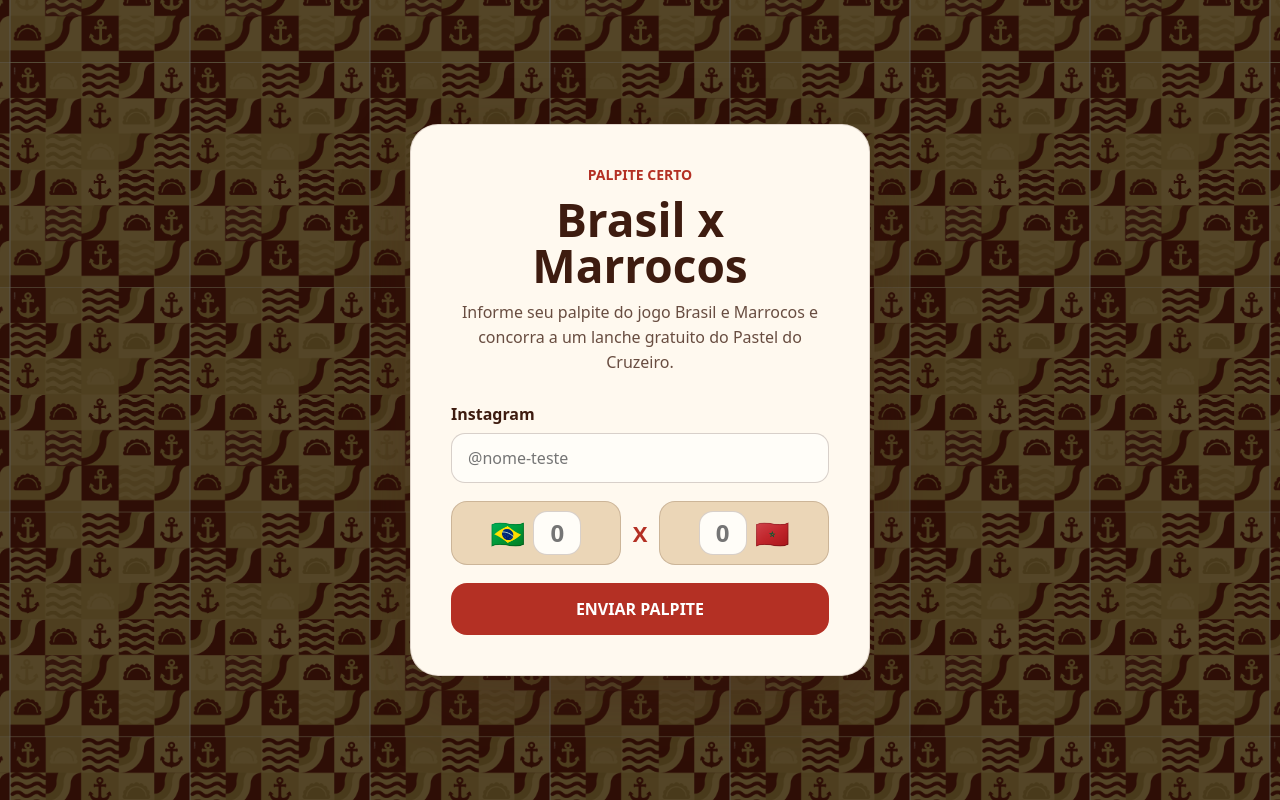
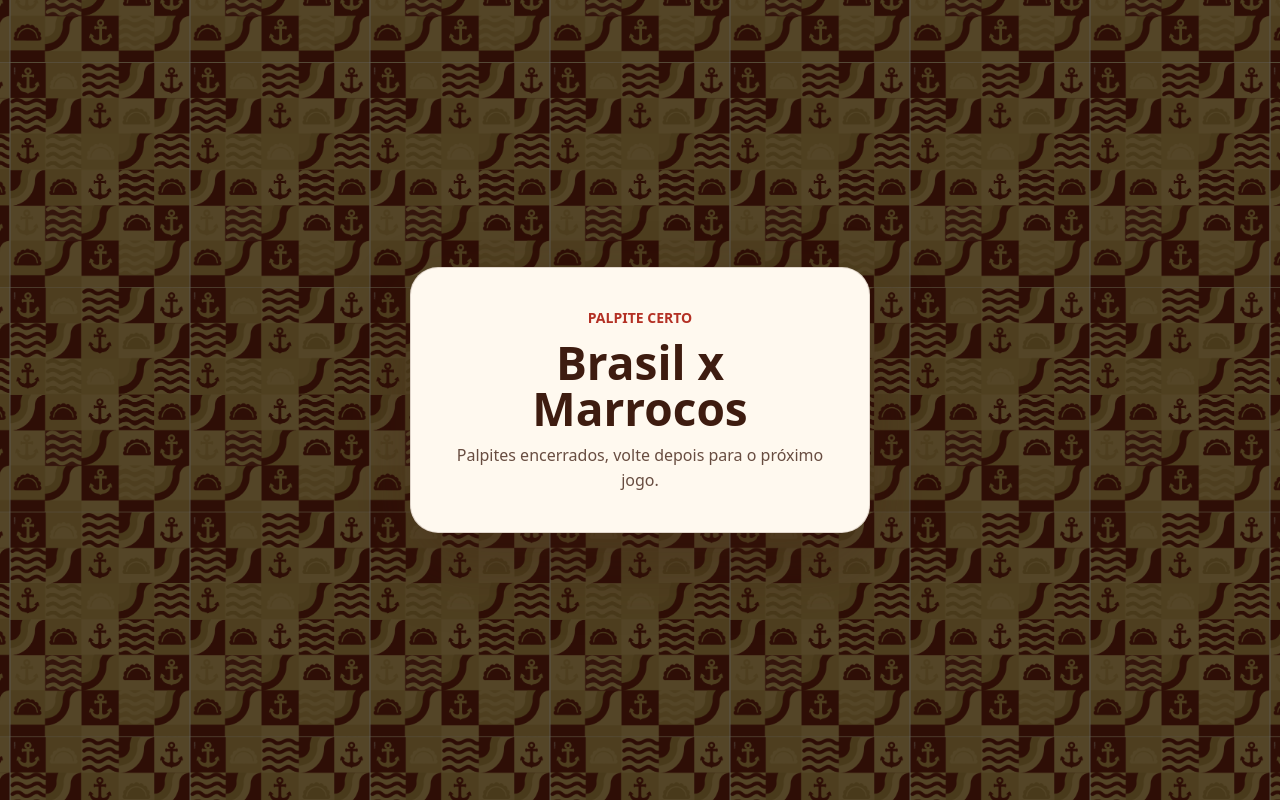
Before and after one commit to delivery-cruzeiro/cup-pool, a React (Vite) app: page / in a window 1280 px wide. Built offline with nearby package versions, Linux system fonts and the light colour scheme.

Commit message:
chore: close cup pool guesses

```diff
--- a/src/CupPollApp.tsx
+++ b/src/CupPollApp.tsx
@@ -122,64 +122,10 @@ export function CupPollApp() {
 					<span className="poll-eyebrow">Palpite Certo</span>
 					<h1 id="poll-title">Brasil x Marrocos</h1>
 					<p>
-						Informe seu palpite do jogo Brasil e Marrocos e concorra a um lanche gratuito
-						do Pastel do Cruzeiro.
+						Palpites encerrados, volte depois para o próximo jogo.
 					</p>
 				</div>
 
-				<form className="poll-form" onSubmit={handleSubmit}>
-					<label className="poll-field">
-						<span>Instagram</span>
-						<input
-							autoComplete="off"
-							inputMode="text"
-							onChange={event => setInstagramHandle(event.target.value)}
-							placeholder="@nome-teste"
-							type="text"
-							value={instagramHandle}
-						/>
-					</label>
-
-					<div className="score-field" aria-label="Placar do jogo">
-						<label className="score-input">
-							<span aria-hidden="true">🇧🇷</span>
-							<input
-								aria-label="Gols do Brasil"
-								inputMode="numeric"
-								min="0"
-								onChange={event => setBrScore(normalizeScoreInput(event.target.value))}
-								pattern="[0-9]*"
-								placeholder="0"
-								type="text"
-								value={brScore}
-							/>
-						</label>
-						<strong className="score-separator">X</strong>
-						<label className="score-input">
-							<input
-								aria-label="Gols do Marrocos"
-								inputMode="numeric"
-								min="0"
-								onChange={event => setMrScore(normalizeScoreInput(event.target.value))}
-								pattern="[0-9]*"
-								placeholder="0"
-								type="text"
-								value={mrScore}
-							/>
-							<span aria-hidden="true">🇲🇦</span>
-						</label>
-					</div>
-
-					<button className="submit-button" disabled={isSubmitting} type="submit">
-						{isSubmitting ? 'Enviando...' : 'Enviar palpite'}
-					</button>
-
-					{submitState.message ? (
-						<p className={`form-message form-message--${submitState.type}`} role="status">
-							{submitState.message}
-						</p>
-					) : null}
-				</form>
 			</section>
 		</main>
 	);
```
